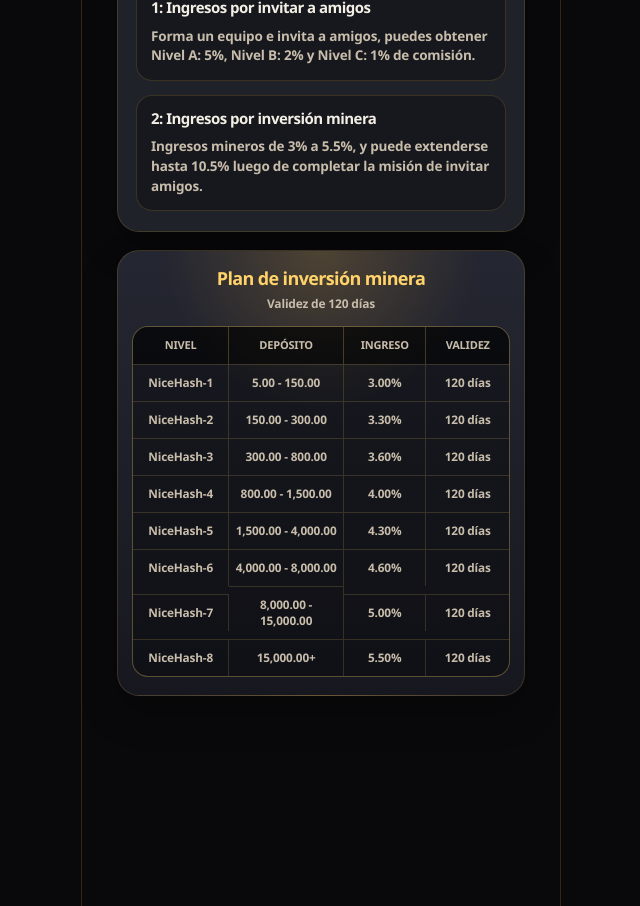
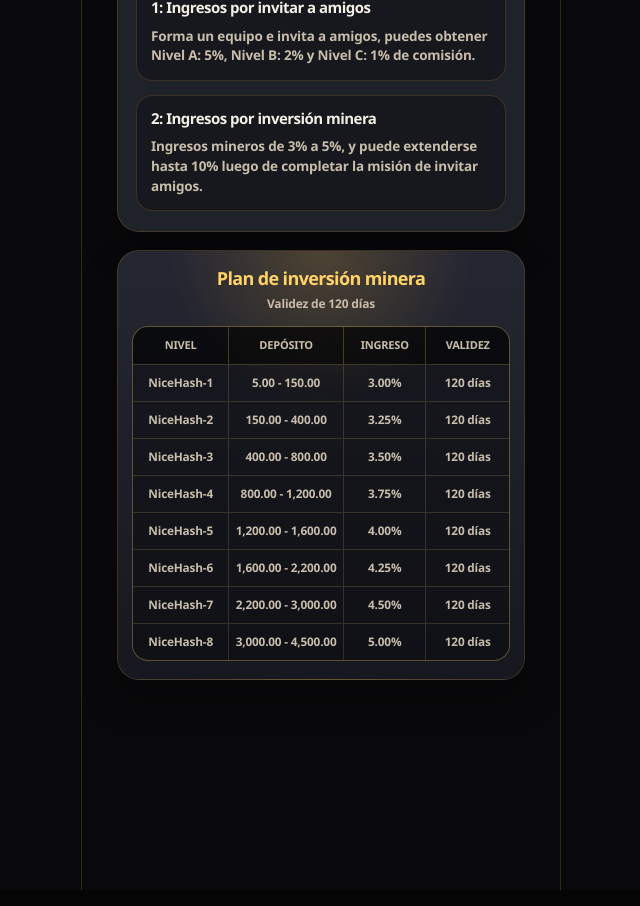
Before and after one commit to RonaldHuisa/nhash-platform, a React (Create React App) app in the folder frontend/: page /about in a window 1280 px wide. Shown: the part 960-1866 px from the top of the page, without its empty margins (319-959 px from the left). Built offline with nearby package versions, Linux system fonts and the light colour scheme; no server answers; sample sign-in values are in the browser's storage.

Commit message:
Add files via upload

```diff
--- a/frontend/src/pages/About.js
+++ b/frontend/src/pages/About.js
@@ -5,13 +5,13 @@
 
 const PLAN_ROWS = [
   { level: "NiceHash-1", deposit: "5.00 - 150.00", income: "3.00%", validity: "120 días" },
-  { level: "NiceHash-2", deposit: "150.00 - 300.00", income: "3.30%", validity: "120 días" },
-  { level: "NiceHash-3", deposit: "300.00 - 800.00", income: "3.60%", validity: "120 días" },
-  { level: "NiceHash-4", deposit: "800.00 - 1,500.00", income: "4.00%", validity: "120 días" },
-  { level: "NiceHash-5", deposit: "1,500.00 - 4,000.00", income: "4.30%", validity: "120 días" },
-  { level: "NiceHash-6", deposit: "4,000.00 - 8,000.00", income: "4.60%", validity: "120 días" },
-  { level: "NiceHash-7", deposit: "8,000.00 - 15,000.00", income: "5.00%", validity: "120 días" },
-  { level: "NiceHash-8", deposit: "15,000.00+", income: "5.50%", validity: "120 días" },
+  { level: "NiceHash-2", deposit: "150.00 - 400.00", income: "3.25%", validity: "120 días" },
+  { level: "NiceHash-3", deposit: "400.00 - 800.00", income: "3.50%", validity: "120 días" },
+  { level: "NiceHash-4", deposit: "800.00 - 1,200.00", income: "3.75%", validity: "120 días" },
+  { level: "NiceHash-5", deposit: "1,200.00 - 1,600.00", income: "4.00%", validity: "120 días" },
+  { level: "NiceHash-6", deposit: "1,600.00 - 2,200.00", income: "4.25%", validity: "120 días" },
+  { level: "NiceHash-7", deposit: "2,200.00 - 3,000.00", income: "4.50%", validity: "120 días" },
+  { level: "NiceHash-8", deposit: "3,000.00 - 4,500.00", income: "5.00%", validity: "120 días" },
 ];
 
 export default function About() {
@@ -73,7 +73,7 @@
 
         <div className="about-nicehash-income-card">
           <h2>{t("2: Ingresos por inversión minera")}</h2>
-          <p>{t("Ingresos mineros de 3% a 5.5%, y puede extenderse hasta 10.5% luego de completar la misión de invitar amigos.")}</p>
+          <p>{t("Ingresos mineros de 3% a 5%, y puede extenderse hasta 10% luego de completar la misión de invitar amigos.")}</p>
         </div>
       </section>
 
```
